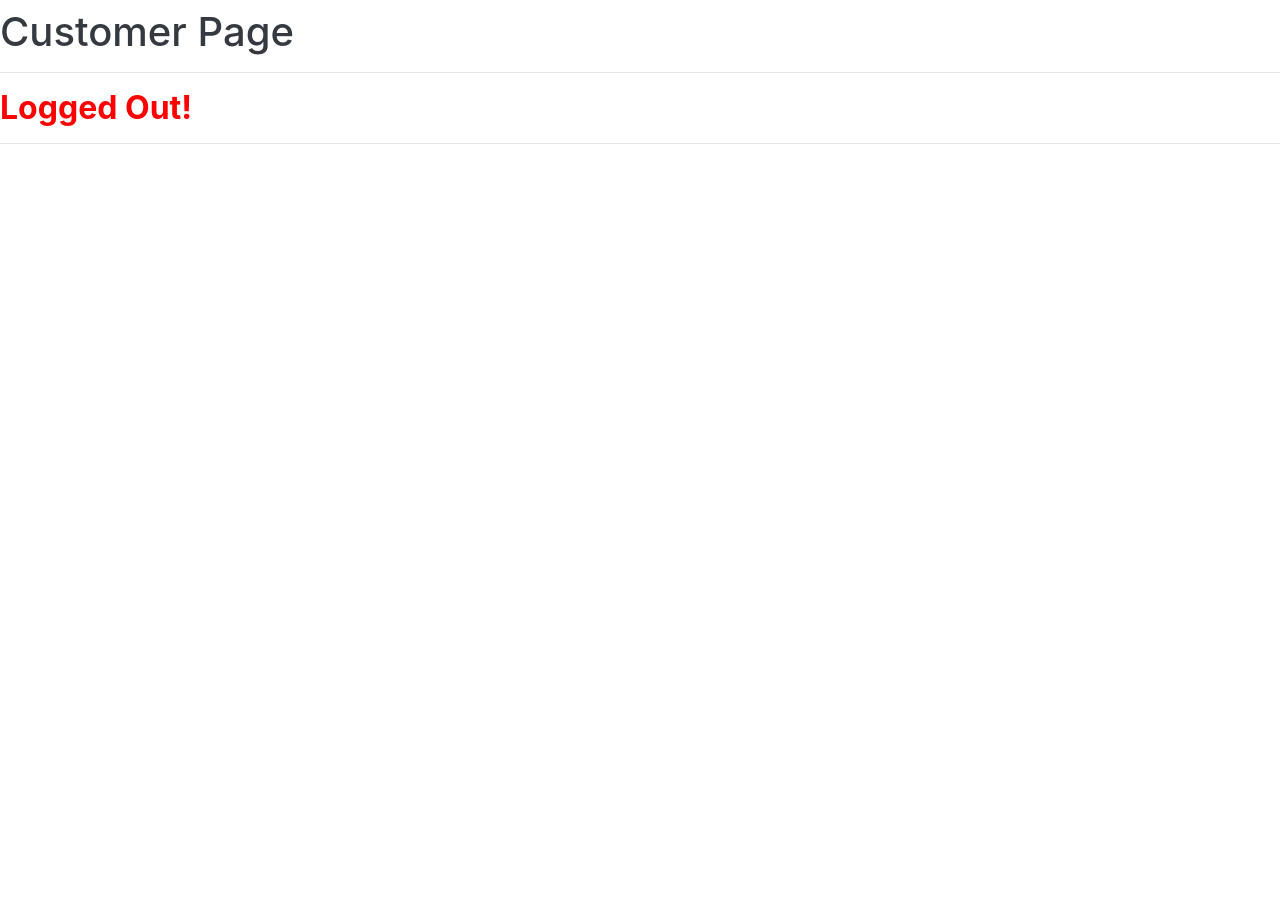
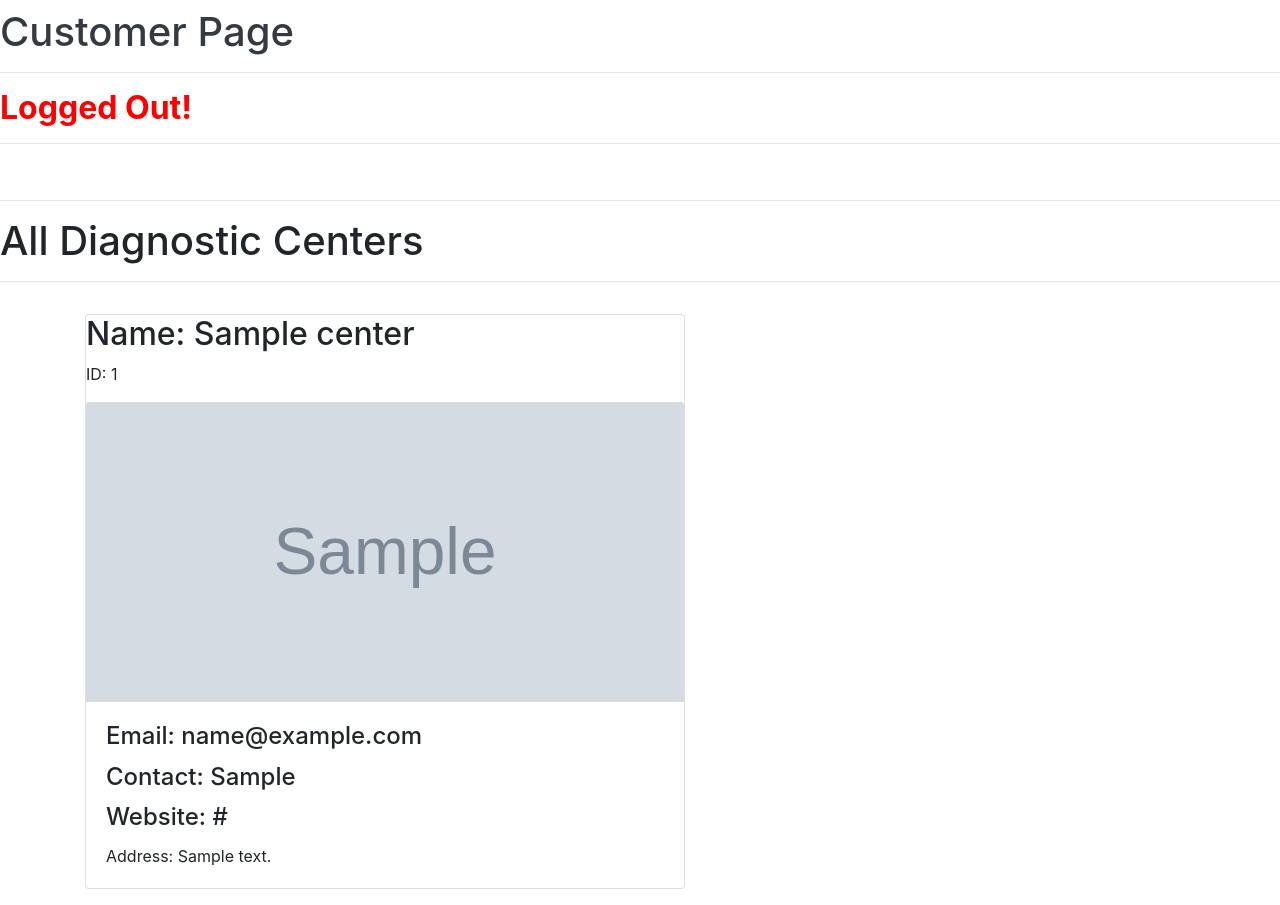
Before and after one commit to siyam04/ODLRS_v.2, a Django app: template templates/home.html in a window 1280 px wide. Shown: the part 145-1050 px from the top of the page. Before the commit the page ends 289 px from the top, so only its background shows below. Run offline with Django 3.2, Linux system fonts and the light colour scheme; the template is opened without the code that fills it: most values are stand-ins (such as "Sample title", 1, 10 or a date in 2020); grey boxes marked "Sample" are stand-in pictures; some libraries are stand-ins or nearby versions.

Commit message:
adding customer_user address field & some diagonastic center

```diff
--- a/custom_users/models.py
+++ b/custom_users/models.py
@@ -6,6 +6,7 @@ class Profile(models.Model):
     user = models.OneToOneField(User, on_delete=models.CASCADE, related_name='customer_profile')
     profile_name = models.CharField(max_length=250)
     image = models.ImageField(default='default.jpg', upload_to='profile_pics')
+    address = models.CharField(max_length=150, blank=True)
 
     class Meta:
         verbose_name_plural = 'Customer Profiles'
--- a/templates/home.html
+++ b/templates/home.html
@@ -19,4 +19,28 @@
         <hr>
     </div>
 
+    <br>
+     <hr>
+    <h1>All Diagnostic Centers</h1>
+    <hr>
+    {% for centers in object_list %}
+            <div class="container py-3">
+
+            <div class="card" style="width:600px">
+            <h2>Name: {{ centers.name }}</h2>
+            <p>ID: {{ centers.id }}</p>
+                <img class="card-img-top" src="{{ centers.image.url }}" alt="Card image" height="300" width="300">
+                <div class="card-body">
+                <h4 class="card-title">Email: {{ centers.email }}</h4>
+                <h4 class="card-title">Contact:  {{ centers.contact_no }}</h4>
+                <h4 class="card-title">Website: {{ centers.website }}</h4>
+
+                <p class="card-text">Address: {{ centers.address }}</p>
+
+                </div>
+            </div>
+
+
+        {% endfor %}
+
 {% endblock content %}
```
Also changed, not shown: source/views.py (+6 -2 lines), custom_users/migrations/0003_profile_address.py (added), db.sqlite3, media/diagnostic_center_pics/Badda_Popular_Diagnostic_Centre.jpg (added), media/diagnostic_center_pics/Labaid_Diagnostics_Uttara_Address.JPG (added), media/diagnostic_center_pics/Padma-Diagnostic-Centre-Ltd.jpg (added), media/diagnostic_center_pics/comfort_hospi.JPG (added).
